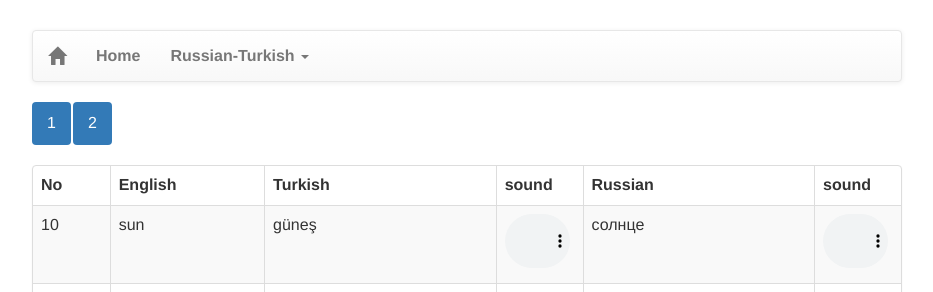
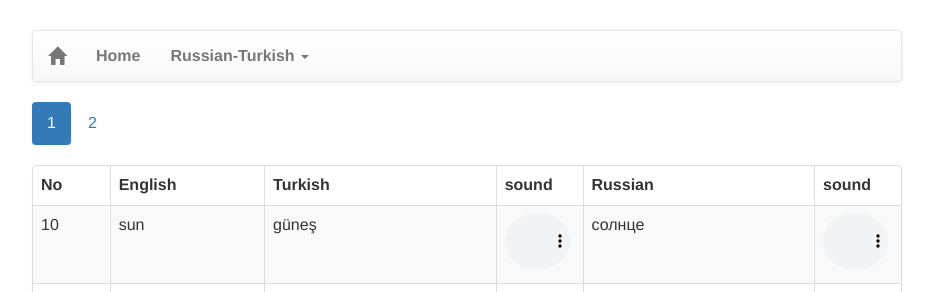
Before and after one commit to study-language/study-language-github.io, a Jekyll site: the page built from pages/russian-turkish-vocabulary.md, in a window 1280 px wide. Shown: the top 292 px of the page, without its empty margins (173-1106 px from the left). Built offline with Jekyll 4.4.1, drawn with Linux system fonts in a browser that asks for light colours; our own code applies the rules of GitHub Pages for plain Markdown files; the repository's description, which GitHub fills in, is left out.

Commit message:
Update russian-turkish-vocabulary.md

```diff
--- a/pages/russian-turkish-vocabulary.md
+++ b/pages/russian-turkish-vocabulary.md
@@ -5,7 +5,7 @@ permalink: russian-turkish-vocabulary
 
 <ul class="nav nav-pills" role="tablist">
 {% for i in (1..2) %}
-    <li role="presentation" class="active"><a href="#s{{ i }}" aria-controls="s{{ i }}" role="tab" data-toggle="tab">{{ i }}</a></li>
+    <li role="presentation" class="{% if forloop.index0 == 0 %}active {% endif %}"><a href="#s{{ i }}" aria-controls="s{{ i }}" role="tab" data-toggle="tab">{{ i }}</a></li>
 {% endfor %}
 </ul>
 
```
